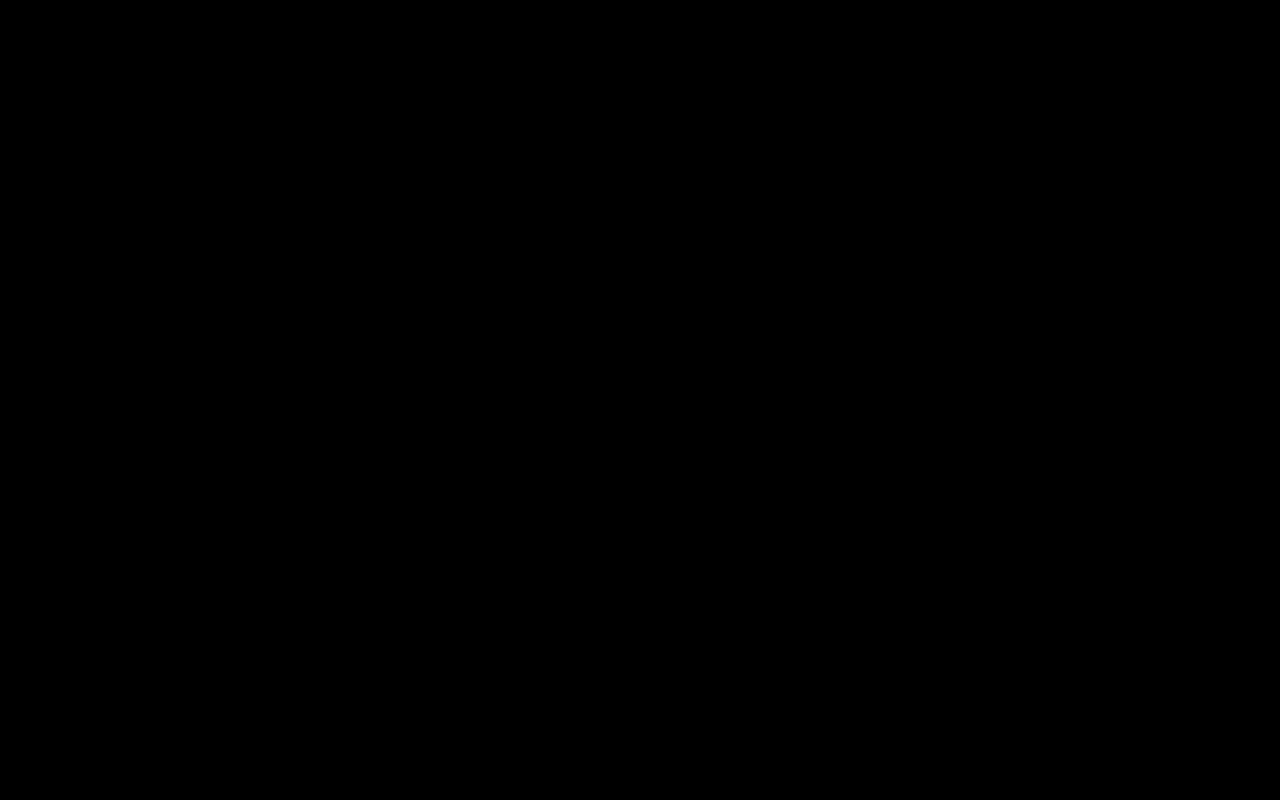
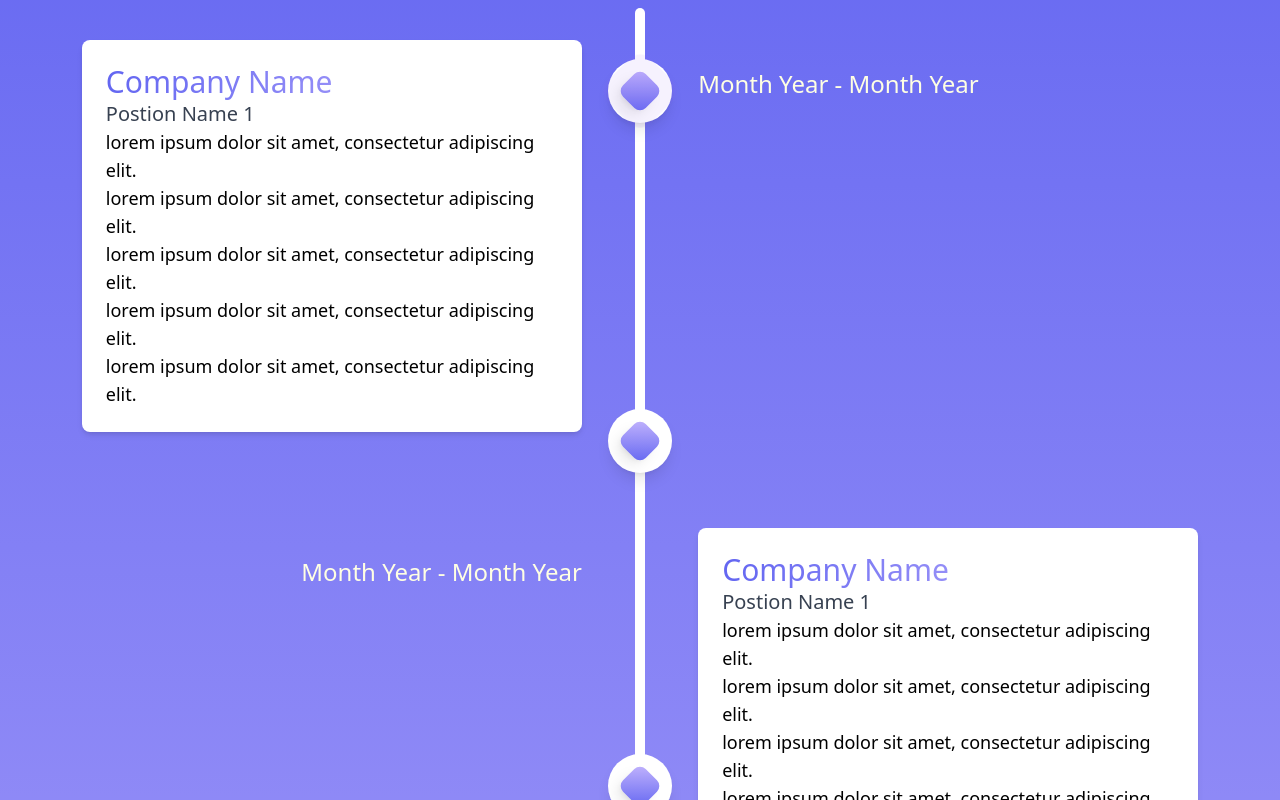
Before and after one commit to WahabJI/my-project, a Next.js app: page / in a window 1280 px wide. Shown: the part 1780-2580 px from the top of the page. Before the commit the page ends 1600 px from the top, so only its background shows below. Built offline with nearby package versions, Linux system fonts and the light colour scheme.

Commit message:
finished up experience section ? and made file for contact section

```diff
--- a/components/Hamburger.tsx
+++ b/components/Hamburger.tsx
@@ -12,9 +12,9 @@ export const Hamburger = () => {
     return(
         <>
         <div className="absolute top-0 right-2 cursor-pointer">
-            <button onClick={Open} type="button" className="bg-transparent p-2 rounded-md text-gray-800 hover:text-gray-900">
+            <button onClick={Open} type="button" className="bg-transparent p-2 rounded-md text-beige hover:text-gray-900">
                     <svg
-                className="inline-block w-14 h-14 text-gray-500 transition-colors duration-200"
+                className="inline-block w-14 h-14 text-beige/90 transition-colors duration-200"
                 fill="none"
                 stroke="currentColor"
                 viewBox="0 0 24 24"
@@ -48,9 +48,9 @@ export const Hamburger = () => {
                 </li>
             </ul>
             <div className=" absolute top-2 right-2 cursor-pointer">
-                <button onClick={Close} type="button" className="bg-transparent p-2 rounded-md text-gray-800 hover:text-gray-900">
+                <button onClick={Close} type="button" className="bg-transparent p-2 rounded-md text-beige/90 hover:text-gray-900">
                     <svg
-                        className="inline-block w-14 h-14 text-gray-500 transition-colors duration-200"
+                        className="inline-block w-14 h-14 text-beige/90 transition-colors duration-200"
                         fill="none"
                         stroke="currentColor"
                         viewBox="0 0 24 24"
--- /dev/null
+++ b/components/sections/ContactSection.tsx
@@ -0,0 +1,9 @@
+import React from 'react'
+
+export const ContactSection = () => {
+  return (
+    <section id="contact" className="bg-sky-500 h-screen flex">
+
+    </section>
+  );
+}
--- a/components/sections/ExperienceSection.tsx
+++ b/components/sections/ExperienceSection.tsx
@@ -14,12 +14,9 @@ export const ExperienceSection = (props: ExperienceSectionProps) => {
             <div className="grid grid-cols-11 grid-rows-4 pb-32">
 
               <div className="col-span-5 mt-24 flex justify-end" ref={props.myElementRef2}>
-                <span className="h-3 w-3">
-                  <span className="animate-ping bg-sky-400 opacity-75"></span>
-                  <span className="relative inline-flex rounded-full h-3 w-3 bg-sky-500"></span>
-                </span>
                 <div className={`bg-white w-[500px] min-h-44 rounded-lg shadow-md p-6 transform transition-all duration-500 ${!props.isVisible2 ? '-translate-x-full opacity-0' : 'translate-x-0 opacity-100'} ${props.isVisible2? 'delay-100' : ''} `}>
                   {/* Content goes here */}
+
                   <h1 className="text-3xl bg-gradient-to-r from-indigo-500 to-violet-300 bg-clip-text text-transparent">Company Name</h1>
                   <h2 className="text-gray-700 text-xl">Postion Name 1</h2>
                   <ul className="text-lg">
@@ -39,16 +36,18 @@ export const ExperienceSection = (props: ExperienceSectionProps) => {
                 <div className="flex justify-center items-center absolute">
                   <div className="mt-16 h-[1400px] bg-white w-[10px] rounded-lg"></div>
                 </div>
-                <div className={`bg-white rounded-full mt-[115px] absolute transition-all duration-500 ${props.isVisible2? 'h-16 w-16 opacity-1' : 'h-4 w-4 opacity-0.5'} ${props.isVisible2? 'delay-100' : ''} flex justify-center items-center` }><div className="bg-green-500 rounded-full w-8 h-8 animate-ping"></div></div>
-                <div className={`bg-white rounded-full mt-[465px] absolute transition-all duration-500 ${props.isVisible2? 'h-16 w-16 opacity-1' : 'h-4 w-4 opacity-0.5'} ${props.isVisible2? 'delay-300' : ''}` }></div>
-                <div className={`bg-white rounded-full mt-[810px] absolute transition-all duration-500 ${props.isVisible3? 'h-16 w-16 opacity-1' : 'h-4 w-4 opacity-0.5'} ${props.isVisible3? 'delay-3  300' : ''}` }></div>
-                <div className={`bg-white rounded-full mt-[1158px] absolute transition-all duration-500 ${props.isVisible3? 'h-16 w-16 opacity-1' : 'h-4 w-4 opacity-0.5'} ${props.isVisible3? 'delay-500' : ''}` }></div>
+                <div className={`bg-white shadow-lg rounded-full mt-[115px] absolute transition-all duration-500 delay-100 ${props.isVisible2? 'h-16 w-16 opacity-1' : 'h-4 w-4 opacity-0.5'} flex justify-center items-center` } ><div className="bg-gradient-to-tl shadow-lg from-indigo-500 to-violet-300 w-1/2 h-1/2 rounded-lg rotate-45"><div className="bg-violet-500/80 w-full h-full animate-ping rounded-lg"/></div></div>
+                <div className={`bg-white shadow-lg rounded-full mt-[465px] absolute transition-all duration-500 delay-300 ${props.isVisible2? 'h-16 w-16 opacity-1' : 'h-4 w-4 opacity-0.5'} flex justify-center items-center` }><div className="bg-gradient-to-tl shadow-lg from-indigo-500 to-violet-300 w-1/2 h-1/2 rounded-lg rotate-45"></div></div>
+                <div className={`bg-white shadow-lg rounded-full mt-[810px] absolute transition-all duration-500 delay-200 ${props.isVisible3? 'h-16 w-16 opacity-1' : 'h-4 w-4 opacity-0.5'} flex justify-center items-center` }><div className="bg-gradient-to-tl shadow-lg from-indigo-500 to-violet-300 w-1/2 h-1/2 rounded-lg rotate-45"></div></div>
+                <div className={`bg-white shadow-lg rounded-full mt-[1158px] absolute transition-all duration-500 delay-[400ms] ${props.isVisible3? 'h-16 w-16 opacity-1' : 'h-4 w-4 opacity-0.5'} flex justify-center items-center` }><div className="bg-gradient-to-tl shadow-lg from-indigo-500 to-violet-300 w-1/2 h-1/2 rounded-lg rotate-45"></div></div>
               </div>
 
-              <div className="col-span-5 mt-24 flex justify-start">
-                <p className={`text-beige text-center text-2xl mt-7 ${!props.isVisible2 ? 'translate-x-full opacity-0' : 'translate-x-0 opacity-100'} transition-transform duration-500 ${props.isVisible2? 'delay-100' : ''}`}>
-                  Month Year - Month Year
-                </p>
+              <div className="flex justify-start col-span-5 mt-24">
+                <div className="hidden sm:block">
+                  <p className={`text-beige text-center text-2xl mt-7 ${!props.isVisible2 ? 'translate-x-full opacity-0' : 'translate-x-0 opacity-100'} transition-transform duration-500 ${props.isVisible2? 'delay-100' : ''}`}>
+                    Month Year - Month Year
+                  </p>
+                  </div>
               </div>
 
 
--- a/pages/index.tsx
+++ b/pages/index.tsx
@@ -4,6 +4,7 @@ import { useRef, useState, useEffect } from 'react';
 import {ProjectSection} from '../components/sections/ProjectSection';
 import {HomeSection} from '../components/sections/HomeSection';
 import {ExperienceSection} from '../components/sections/ExperienceSection';
+import {ContactSection} from '../components/sections/ContactSection';
 function isElementVisible(element: HTMLElement): boolean {
   const rect = element.getBoundingClientRect();
   const windowHeight =
@@ -73,8 +74,9 @@ export default function Home() {
         <ProjectSection isVisible={isVisible} myElementRef={myElementRef} />
 
         {/* EXPERIENCE SECTION */}
-        {/* <ExperienceSection isVisible2={isVisible2} isVisible3={isVisible3} myElementRef2={myElementRef2} myElementRef3={myElementRef3} /> */}
+        <ExperienceSection isVisible2={isVisible2} isVisible3={isVisible3} myElementRef2={myElementRef2} myElementRef3={myElementRef3} />
 
+        <ContactSection />
       </main>
     </>
   )
```
